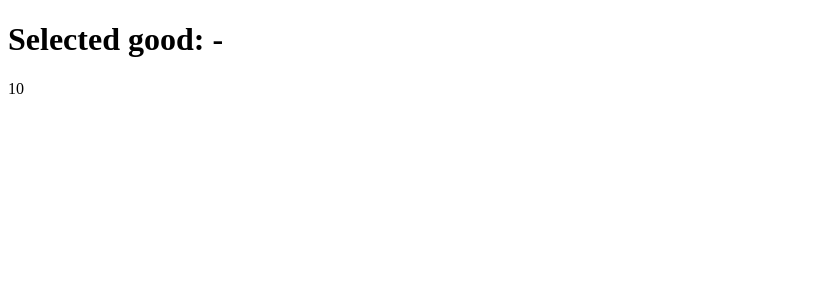
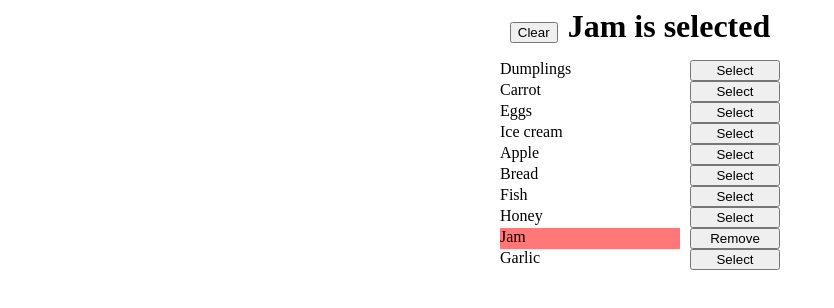
Before and after one commit to mate-academy/react_goods-selector, a React (Create React App) app: page / in a window 1280 px wide. Shown: the top 308 px of the page, without its empty margins (0-834 px from the left). Built offline with nearby package versions, Linux system fonts and the light colour scheme.

Commit message:
react-goods-selector

```diff
--- a/package.json
+++ b/package.json
@@ -8,6 +8,7 @@
   "dependencies": {
     "@cypress/react": "^5.12.4",
     "bulma": "^0.9.3",
+    "classnames": "^2.3.1",
     "react": "^17.0.2",
     "react-dom": "^17.0.2",
     "react-scripts": "^4.0.3"
@@ -17,7 +18,7 @@
     "@mate-academy/cypress-tools": "^1.0.4",
     "@mate-academy/eslint-config-react": "*",
     "@mate-academy/eslint-config-react-typescript": "*",
-    "@mate-academy/scripts": "^1.2.1",
+    "@mate-academy/scripts": "^1.2.3",
     "@mate-academy/students-ts-config": "*",
     "@mate-academy/stylelint-config": "*",
     "@types/node": "^17.0.23",
--- a/src/App.scss
+++ b/src/App.scss
@@ -1 +1,45 @@
-// styles go here
+div,
+ul,
+ol,
+h1,
+h2,
+h3,
+h4 {
+  padding: 0;
+  margin: 0;
+}
+
+.App {
+  display: flex;
+}
+
+.product {
+  display: flex;
+  flex-direction: column;
+  align-items: center;
+
+  margin: 0 auto;
+
+  &__title {
+    margin-bottom: 15px;
+    text-align: center;
+
+    &-clear {
+      margin-right: 10px;
+    }
+  }
+
+  &__list {
+    display: grid;
+    grid-template-columns: 180px 100px;
+
+  }
+
+  &__select {
+    margin-left: 10px;
+  }
+}
+
+.active {
+  background-color: rgb(255, 119, 119);
+}
--- a/src/App.tsx
+++ b/src/App.tsx
@@ -1,4 +1,5 @@
 import React from 'react';
+import classNames from 'classnames';
 import './App.scss';
 
 const goodsFromServer: string[] = [
@@ -14,11 +15,103 @@ const goodsFromServer: string[] = [
   'Garlic',
 ];
 
-const App: React.FC = () => (
-  <div className="App">
-    <h1>Selected good: -</h1>
-    {goodsFromServer.length}
-  </div>
-);
+type State = {
+  selectedGood: string[],
+};
+
+class App extends React.Component<{}, State> {
+  state: State = {
+    selectedGood: ['Jam'],
+  };
+
+  setSelected = (good: string) => {
+    this.setState(prevState => ({
+      selectedGood: [...prevState.selectedGood, good],
+    }));
+  };
+
+  setRemove = (prevGood: string) => {
+    return this.setState(prevState => ({
+      selectedGood: prevState.selectedGood.filter(good => good !== prevGood),
+    }));
+  };
+
+  clear = () => {
+    this.setState({ selectedGood: [] });
+  };
+
+  createTitle = () => {
+    const { selectedGood } = this.state;
+
+    switch (selectedGood.length) {
+      case 0:
+        return 'No goods selected';
+
+      case 1:
+        return `${selectedGood[0]} is selected`;
+
+      case 2:
+        return `${selectedGood.join(' and ')} are selected`;
+
+      default:
+        return `${selectedGood.slice(0, -1).join(', ')} and ${selectedGood[selectedGood.length - 1]} are selected`;
+    }
+  };
+
+  render() {
+    const { selectedGood } = this.state;
+
+    return (
+      <div className="App">
+        <div className="product">
+          <h1 className="product__title">
+            {!selectedGood.length || (
+              <button
+                type="button"
+                className="product__title-clear"
+                onClick={() => {
+                  this.clear();
+                }}
+              >
+                Clear
+              </button>
+            )}
+            {this.createTitle()}
+          </h1>
+          <ol className="product__list">
+            {goodsFromServer.map((good) => (
+              <>
+                <li
+                  className={classNames(
+                    'product__list',
+                    {
+                      active: selectedGood.includes(good),
+                    },
+                  )}
+                  key={good}
+                >
+                  {good}
+                </li>
+                <button
+                  type="button"
+                  className="product__select"
+                  onClick={() => {
+                    if (selectedGood.includes(good)) {
+                      return this.setRemove(good);
+                    }
+
+                    return this.setSelected(good);
+                  }}
+                >
+                  {selectedGood.includes(good) ? 'Remove' : 'Select'}
+                </button>
+              </>
+            ))}
+          </ol>
+        </div>
+      </div>
+    );
+  }
+}
 
 export default App;
```
Also changed, not shown: 2 other files (tests, documents, lock files or other folders).
